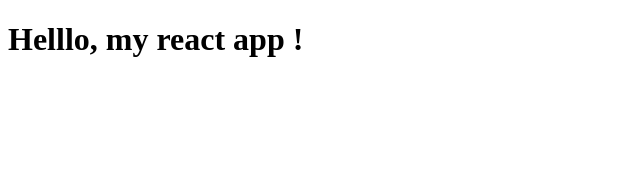
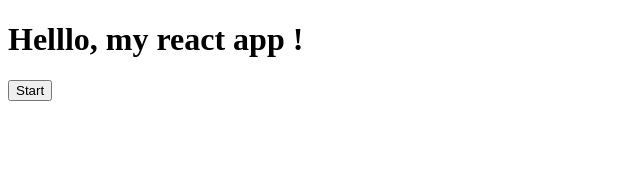
Before and after one commit to jiyoung0307/myapp, a React (Create React App) app: page / in a window 1280 px wide. Shown: the top 170 px of the page, without its empty margins (0-640 px from the left). Built offline with nearby package versions, Linux system fonts and the light colour scheme.

Commit message:
Button 만들기

```diff
--- a/src/App.js
+++ b/src/App.js
@@ -1,8 +1,10 @@
+import Button from "./Button";
+
 function App() {
   return (
     <div>
       <h1>Helllo, my react app !</h1>
-
+      <Button />
     </div>
   );
 }
--- /dev/null
+++ b/src/Button.js
@@ -0,0 +1,9 @@
+function Button() {
+    return (
+        <button>
+            Start
+        </button>
+    );
+  }
+
+  export default Button;
```
